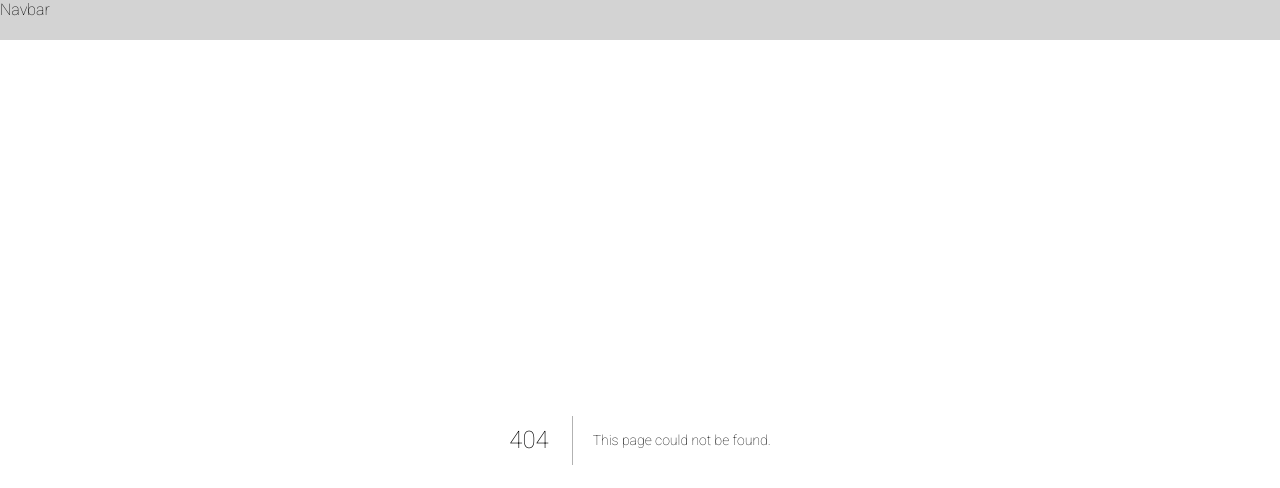
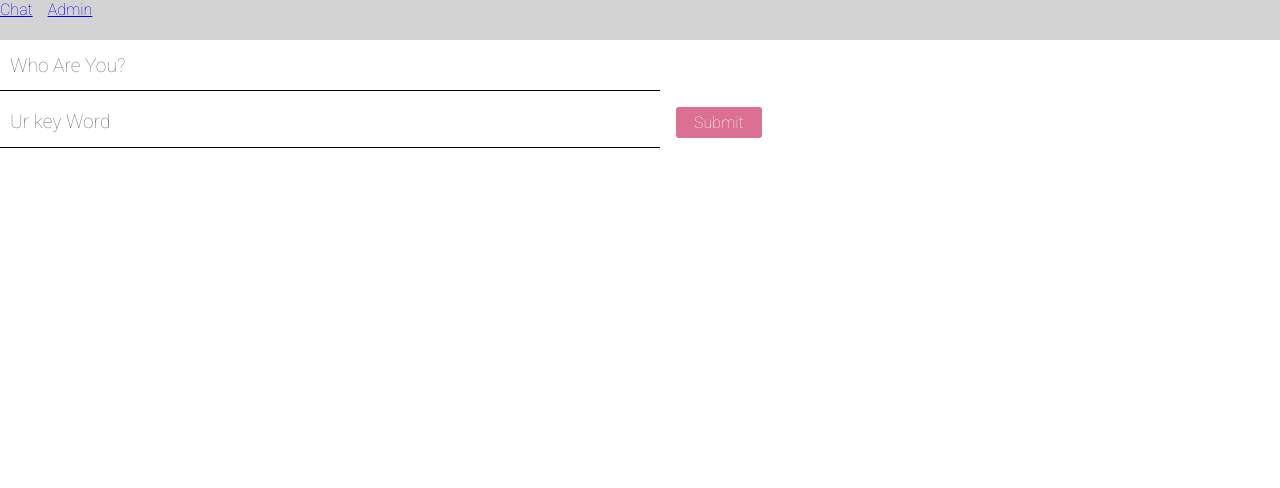
Before and after one commit to noti56/netanelhaleviWebsite, a Next.js app: page /login in a window 1280 px wide. Before the commit this address had no page. Shown: the top 488 px of the page. Built offline with nearby package versions, Linux system fonts and the light colour scheme.

Commit message:
added some stuff

```diff
--- a/json/messages.json
+++ b/json/messages.json
@@ -1 +1 @@
-["hey!"]
+["heY!"]
--- /dev/null
+++ b/src/Components/Input.ts
@@ -0,0 +1,12 @@
+import styled from "styled-components";
+
+export const Input = styled.input`
+  width: 50%;
+  height: 30px;
+  padding: 10px;
+  margin: auto;
+  border: 0px;
+  border-bottom: 1px solid black;
+  outline: none;
+  font-size: larger;
+`;
--- a/src/Components/Navbar.tsx
+++ b/src/Components/Navbar.tsx
@@ -1,12 +1,20 @@
+import Link from "next/link";
 import React from "react";
 import styled from "styled-components";
 
 const Nav = styled.nav`
   height: 5%;
   background-color: lightgray;
+  display: flex;
+  gap: 15px;
 `;
 const Navbar = () => {
-  return <Nav>Navbar</Nav>;
+  return (
+    <Nav>
+      <Link href={"/chat"}>Chat</Link>
+      <Link href={"/login"}>Admin</Link>
+    </Nav>
+  );
 };
 
 export default Navbar;
--- a/src/pages/api/socket.ts
+++ b/src/pages/api/socket.ts
@@ -3,6 +3,7 @@ import type { NextApiRequest, NextApiResponse } from "next";
 import { Server } from "socket.io";
 import { Messages } from "./MessagesClass";
 import { NextApiResponseWithSocket } from "./types";
+
 const d = "default";
 export default function handler(req: NextApiRequest, res: NextApiResponseWithSocket) {
   if (res.socket.server.io) {
--- /dev/null
+++ b/src/pages/api/users.ts
@@ -0,0 +1,5 @@
+import { NextApiRequest, NextApiResponse } from "next";
+
+export default function handler(req: NextApiRequest, res: NextApiResponse<readonly string[]>) {
+    //https://discord.com/api/webhooks/1097135974934392903/ssK5TpAqq3IDinl-zAF3t-4mX98Eb1YXwx3n63VFZ2Wewua93aN_CS-K4pLhjDCt3Vt0
+}
--- a/src/pages/index.tsx
+++ b/src/pages/index.tsx
@@ -10,7 +10,7 @@ export default function Home() {
   return (
     <>
       <Head>
-        <title>Create Next App</title>
+        <title>Next Chat App</title>
         <meta name="description" content="Generated by create next app" />
         <meta name="viewport" content="width=device-width, initial-scale=1" />
         <link rel="icon" href="/favicon.ico" />
--- /dev/null
+++ b/src/pages/login.tsx
@@ -0,0 +1,24 @@
+// import { Button } from "@/Components/Button";
+import { Button } from "@/Components/Button";
+
+import { Input } from "@/Components/Input";
+
+// interface chatProps {
+//   msgsProps: string[];
+// }
+// export async function getServerSideProps() {
+//   return {
+//     // props: { msgsProps: getMessages() }, // will be passed to the page component as props
+//   };
+// }
+
+const Home = () => {
+  return (
+    <div>
+      <Input placeholder="Who Are You?" />
+      <Input type="password" placeholder="Ur key Word" />
+      <Button> Submit</Button>
+    </div>
+  );
+};
+export default Home;
```
Also changed, not shown: src/pages/chat.tsx (+2 -10 lines).
